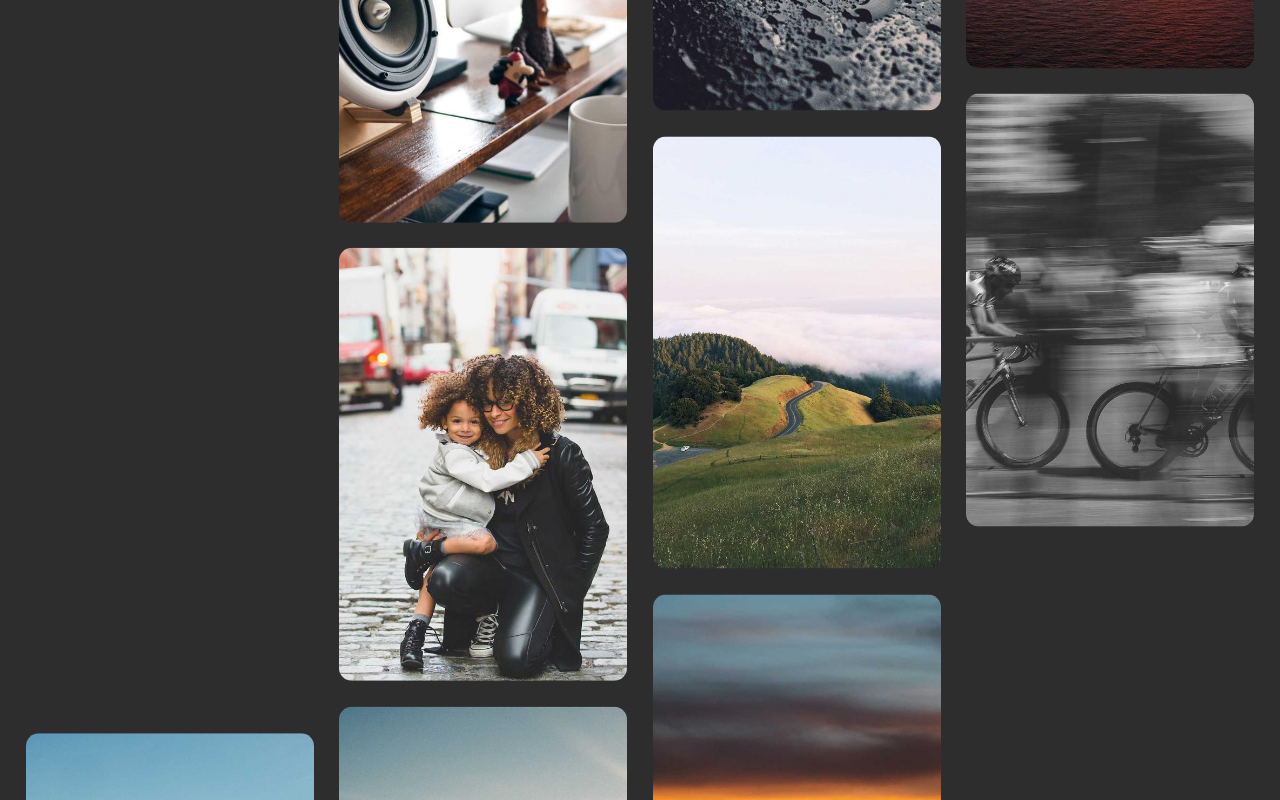
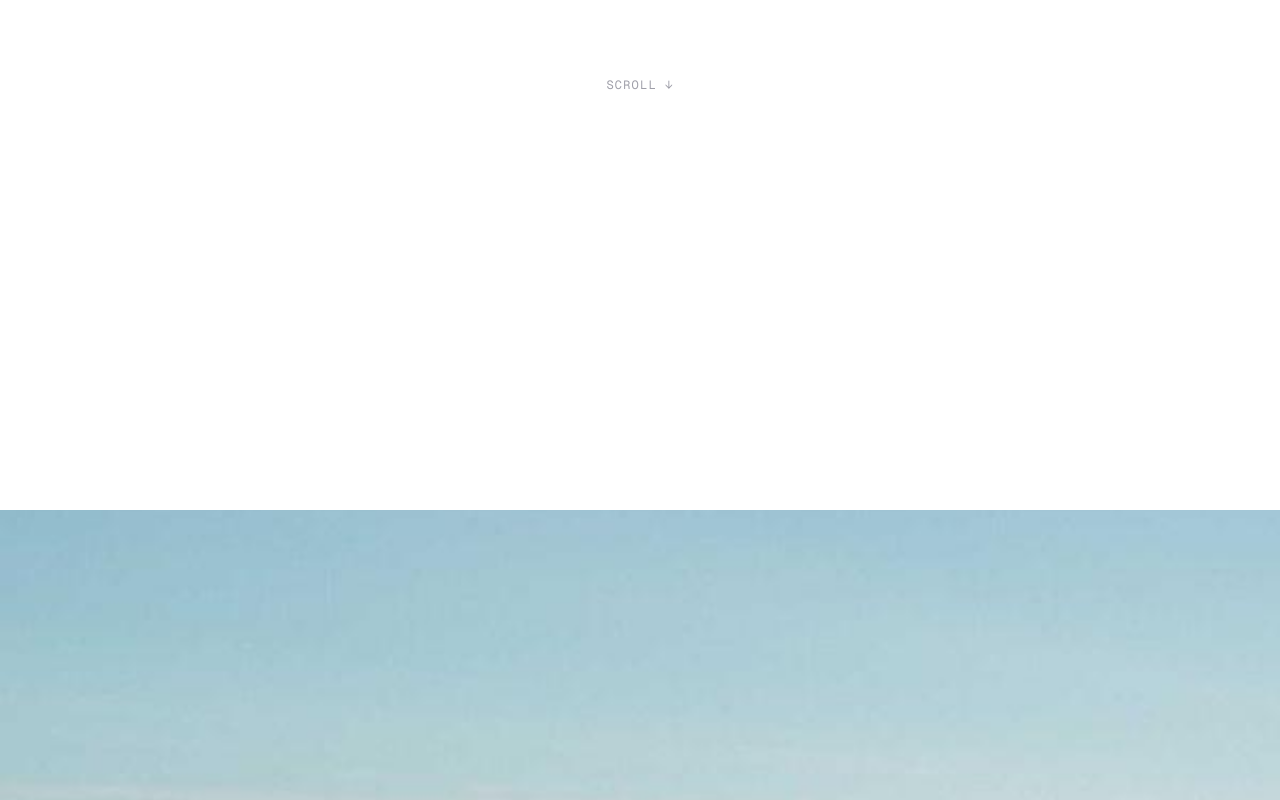
Before and after one commit to godK3Y/ProjectXX1, a Next.js app: page /lab/parallax-scroll in a window 1280 px wide. Shown: the part 340-1140 px from the top of the page. Built offline with nearby package versions, Linux system fonts and the light colour scheme.

Commit message:
feat: implement parallax image component and enhance gallery functionality with dynamic column distribution

```diff
--- a/src/app/lab/parallax-scroll/_components/Gallery.tsx
+++ b/src/app/lab/parallax-scroll/_components/Gallery.tsx
@@ -4,29 +4,65 @@ import { useEffect, useRef, useState } from "react";
 import Image from "next/image";
 import { ReactLenis } from "lenis/react";
 import { motion, useScroll, useTransform, type MotionValue } from "motion/react";
+import Spacer from "./Spacer";
 import "lenis/dist/lenis.css";
 
 /**
  * Adapted from olivierlarose/smooth-parallax-scroll (2023).
  *
- * The idea: four columns of images, each translated vertically at a different
- * rate as the gallery crosses the viewport. Different rates = parallax. Lenis
- * adds momentum to the scroll itself, which is what makes it feel "smooth"
- * rather than stepped.
+ * The idea: columns of images, each translated vertically at a different rate
+ * as the gallery crosses the viewport. Different rates = parallax. Lenis adds
+ * momentum to the scroll itself, which is what makes it feel "smooth" rather
+ * than stepped.
+ */
+const DEFAULT_IMAGES = [
+  "1.jpg",
+  "2.jpg",
+  "3.jpg",
+  "4.jpg",
+  "5.jpg",
+  "6.jpg",
+  "7.jpg",
+  "8.jpg",
+  "9.jpg",
+  "10.jpg",
+  "11.jpg",
+  "12.jpg",
+];
+
+/**
+ * Per-column motion, cycled when there are more columns than entries.
  *
  * `speed` multiplies the viewport height to decide how far a column travels
  * over the full scroll. `top` pre-lifts the column so it has somewhere to
  * travel from — without it the columns would start aligned and only ever
- * slide down.
+ * slide down. The two were tuned by eye and neither is derivable from the
+ * other, so they stay as data rather than a formula.
  */
-const COLUMNS = [
-  { images: ["1.jpg", "2.jpg", "3.jpg"], speed: 4, top: "-45%" },
-  { images: ["4.jpg", "5.jpg", "6.jpg"], speed: 3.3, top: "-95%" },
-  { images: ["7.jpg", "8.jpg", "9.jpg"], speed: 1.25, top: "-45%" },
-  { images: ["10.jpg", "11.jpg", "12.jpg"], speed: 1, top: "-75%" },
+const PACES = [
+  { speed: 1.5, top: "-45%" },
+  { speed: 3.3, top: "-95%" },
+  { speed: 1.25, top: "-45%" },
+  { speed: 2.2, top: "-75%" },
 ];
 
-export default function Gallery() {
+type GalleryProps = {
+  /** Filenames resolved against /public/images. */
+  images?: string[];
+  /** How many columns to spread the images across. 1 gives a single strip. */
+  cols?: number;
+  /**
+   * "parallax" drifts each column at its own rate. "grid" holds them still and
+   * drops the scroll runway — the control case for what the motion is buying.
+   */
+  type?: "parallax" | "grid";
+};
+
+export default function Gallery({
+  images = DEFAULT_IMAGES,
+  cols = 4,
+  type = "parallax",
+}: GalleryProps) {
   const gallery = useRef<HTMLDivElement>(null);
   const [viewportHeight, setViewportHeight] = useState(0);
 
@@ -47,6 +83,10 @@ export default function Gallery() {
     return () => window.removeEventListener("resize", onResize);
   }, []);
 
+  const isParallax = type === "parallax";
+  const columnCount = Math.max(1, Math.floor(cols));
+  const columns = distribute(images, columnCount);
+
   return (
     /**
      * The original ran its own requestAnimationFrame loop calling lenis.raf().
@@ -56,25 +96,33 @@ export default function Gallery() {
      * the code that caused it.
      */
     <ReactLenis root>
-      <Spacer label="scroll" />
+      {isParallax && <Spacer label="scroll" />}
 
       <div
         ref={gallery}
-        className="relative flex h-[175vh] gap-[2vw] overflow-hidden bg-[#2d2d2d] p-[2vw]"
+        className={`relative flex gap-[2vw] overflow-hidden bg-[#2d2d2d] p-[2vw] ${
+          isParallax ? "h-[175vh]" : "h-auto"
+        }`}
       >
-        {COLUMNS.map((column) => (
-          <Column
-            key={column.images[0]}
-            images={column.images}
-            speed={column.speed}
-            top={column.top}
-            scrollYProgress={scrollYProgress}
-            viewportHeight={viewportHeight}
-          />
-        ))}
+        {columns.map((columnImages, index) => {
+          const pace = PACES[index % PACES.length];
+
+          return (
+            <Column
+              key={index}
+              images={columnImages}
+              speed={isParallax ? pace.speed : 0}
+              top={isParallax ? pace.top : "0%"}
+              fillHeight={isParallax}
+              sizes={`(max-width: 768px) 50vw, ${Math.round(100 / columnCount)}vw`}
+              scrollYProgress={scrollYProgress}
+              viewportHeight={viewportHeight}
+            />
+          );
+        })}
       </div>
 
-      <Spacer />
+      {isParallax && <Spacer />}
     </ReactLenis>
   );
 }
@@ -83,12 +131,16 @@ function Column({
   images,
   speed,
   top,
+  fillHeight,
+  sizes,
   scrollYProgress,
   viewportHeight,
 }: {
   images: string[];
   speed: number;
   top: string;
+  fillHeight: boolean;
+  sizes: string;
   scrollYProgress: MotionValue<number>;
   viewportHeight: number;
 }) {
@@ -96,7 +148,7 @@ function Column({
    * This hook lives in Column, not the parent, on purpose — hooks can't be
    * called inside a .map(), so the original had to declare y/y2/y3/y4 by hand
    * up top. Giving each column its own component means each one gets its own
-   * hook call legally, and adding a fifth column is a one-line data change.
+   * hook call legally, which is what lets the column count become a prop.
    *
    * viewportHeight is 0 on the first render (there's no window on the server).
    * That just means no movement for one frame, until the effect measures.
@@ -106,18 +158,20 @@ function Column({
   return (
     <motion.div
       style={{ y, top }}
-      className="relative flex h-full w-1/4 min-w-[250px] flex-col gap-[2vw]"
+      className="relative flex h-full min-w-[250px] flex-1 flex-col gap-[2vw]"
     >
       {images.map((src) => (
         <div
           key={src}
-          className="relative h-full w-full overflow-hidden rounded-[1vw]"
+          className={`relative w-full overflow-hidden rounded-[1vw] ${
+            fillHeight ? "h-full" : "aspect-3/4"
+          }`}
         >
           <Image
             src={`/images/${src}`}
             alt=""
             fill
-            sizes="(max-width: 768px) 50vw, 25vw"
+            sizes={sizes}
             className="object-cover"
           />
         </div>
@@ -126,14 +180,21 @@ function Column({
   );
 }
 
-function Spacer({ label }: { label?: string }) {
-  return (
-    <div className="flex items-center justify-center">
-      {label && (
-        <span className="font-mono text-[80px] tracking-widest text-zinc-900 uppercase">
-          {label} ↓
-        </span>
-      )}
-    </div>
-  );
+/**
+ * Spread images across `count` columns, filling left to right and keeping the
+ * columns within one image of each other. 12 over 4 gives the original
+ * 3/3/3/3; 12 over 5 gives 3/3/2/2/2 rather than the empty trailing column a
+ * fixed-size chunk would leave.
+ */
+function distribute<T>(items: T[], count: number): T[][] {
+  const columns: T[][] = [];
+  let start = 0;
+
+  for (let i = 0; i < count; i++) {
+    const size = Math.ceil((items.length - start) / (count - i));
+    columns.push(items.slice(start, start + size));
+    start += size;
+  }
+
+  return columns;
 }
--- /dev/null
+++ b/src/app/lab/parallax-scroll/_components/ParallaxImage.tsx
@@ -0,0 +1,93 @@
+"use client";
+
+import { useRef } from "react";
+import Image from "next/image";
+import { motion, useScroll, useTransform } from "motion/react";
+import Spacer from "./Spacer";
+
+/**
+ * A single full-bleed image that drifts slower than the page — the classic
+ * hero parallax, and the opposite construction to the column gallery next
+ * door. Gallery slides columns *over* a visible background; here the frame
+ * must stay covered at all times, so the image is deliberately taller than
+ * its frame and only ever travels within the overhang.
+ *
+ * The whole thing is percentage-based, which is why there's no resize
+ * listener: an image of height (1 + strength) with `top: -strength` starts
+ * covering the frame with all its slack above, and travelling down by
+ * exactly that slack lands its top edge flush at the bottom of the scroll.
+ * Expressed against the image's own height that distance is
+ * strength / (1 + strength) — a constant, so nothing needs measuring.
+ */
+type ParallaxImageProps = {
+  /** Filename resolved against /public/images. */
+  src: string;
+  /** Leave empty for a decorative image. */
+  alt?: string;
+  /** Any CSS length — the height of the frame you're looking through. */
+  height?: string;
+  /** Drift distance as a fraction of that height. 0.3 = 30%. */
+  strength?: number;
+  /** Set for an above-the-fold hero, so it isn't lazy-loaded. */
+  priority?: boolean;
+  /**
+   * Scroll runway above and below, so the drift has room to play out. On by
+   * default for viewing the effect on its own; turn it off when dropping this
+   * into a real layout, where the surrounding content is the runway.
+   */
+  spacer?: boolean;
+};
+
+export default function ParallaxImage({
+  src,
+  alt = "",
+  height = "100vh",
+  strength = 0.3,
+  priority = false,
+  spacer = true,
+}: ParallaxImageProps) {
+  const frame = useRef<HTMLDivElement>(null);
+
+  /**
+   * 0 when the frame's top edge hits the bottom of the viewport, 1 when its
+   * bottom edge leaves the top — the same travel window the gallery uses.
+   */
+  const { scrollYProgress } = useScroll({
+    target: frame,
+    offset: ["start end", "end start"],
+  });
+
+  const y = useTransform(
+    scrollYProgress,
+    [0, 1],
+    ["0%", `${(strength / (1 + strength)) * 100}%`],
+  );
+
+  return (
+    <>
+      {spacer && <Spacer label="scroll" />}
+
+      <div ref={frame} className="relative overflow-hidden" style={{ height }}>
+        <motion.div
+          style={{
+            y,
+            height: `${(1 + strength) * 100}%`,
+            top: `-${strength * 100}%`,
+          }}
+          className="absolute inset-x-0"
+        >
+          <Image
+            src={`/images/${src}`}
+            alt={alt}
+            fill
+            sizes="100vw"
+            priority={priority}
+            className="object-cover"
+          />
+        </motion.div>
+      </div>
+
+      {spacer && <Spacer />}
+    </>
+  );
+}
--- /dev/null
+++ b/src/app/lab/parallax-scroll/_components/Spacer.tsx
@@ -0,0 +1,18 @@
+/**
+ * Empty scroll runway, shared by the parallax components.
+ *
+ * Both effects animate across the window between "element enters the viewport"
+ * and "element leaves it", so they need room on either side to travel through.
+ * Without it the page loads already mid-effect and you never see it start.
+ */
+export default function Spacer({ label }: { label?: string }) {
+  return (
+    <div className="flex h-[850px] items-center justify-center">
+      {label && (
+        <span className="font-mono text-xs tracking-widest text-zinc-400 uppercase">
+          {label} ↓
+        </span>
+      )}
+    </div>
+  );
+}
--- a/src/app/lab/parallax-scroll/page.tsx
+++ b/src/app/lab/parallax-scroll/page.tsx
@@ -1,10 +1,12 @@
 import type { Metadata } from "next";
 import Gallery from "./_components/Gallery";
+import ParallaxImage from "./_components/ParallaxImage";
 
 export const metadata: Metadata = {
   title: "Smooth parallax scroll — ProjectXX1",
 };
 
 export default function ParallaxScrollPage() {
-  return <Gallery />;
+  // return <Gallery images={["image1.jpg"]}/>;
+  return <ParallaxImage src="1.jpg" /> ;
 }
```
